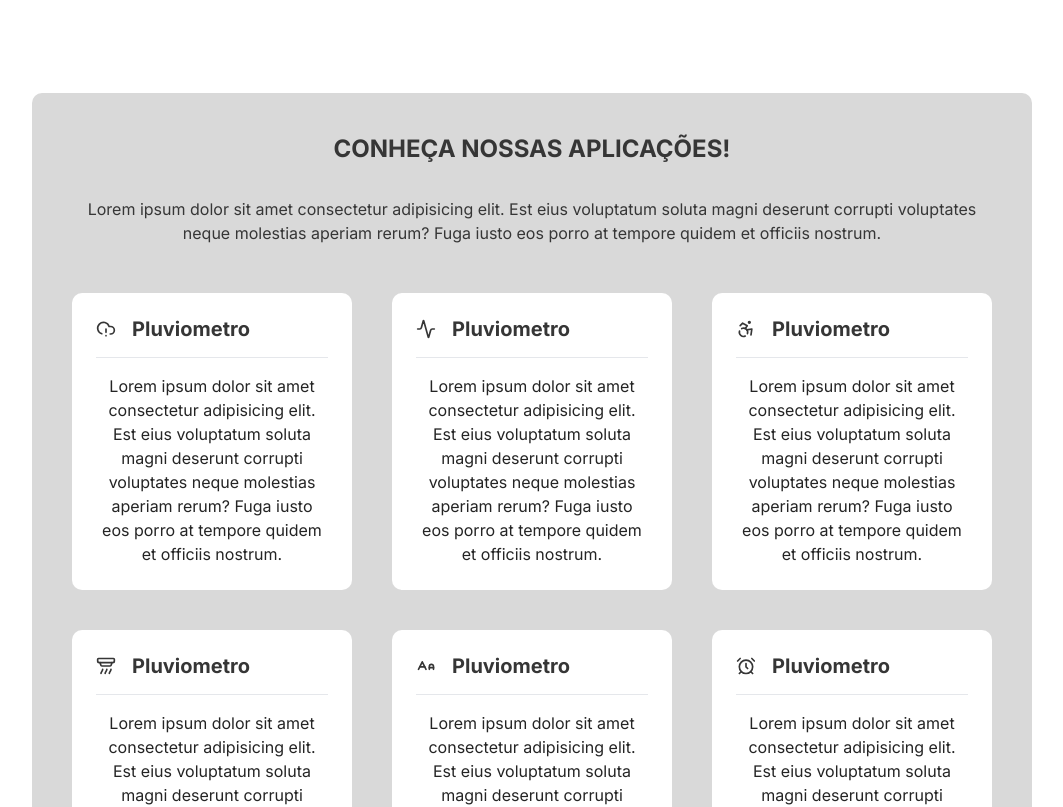
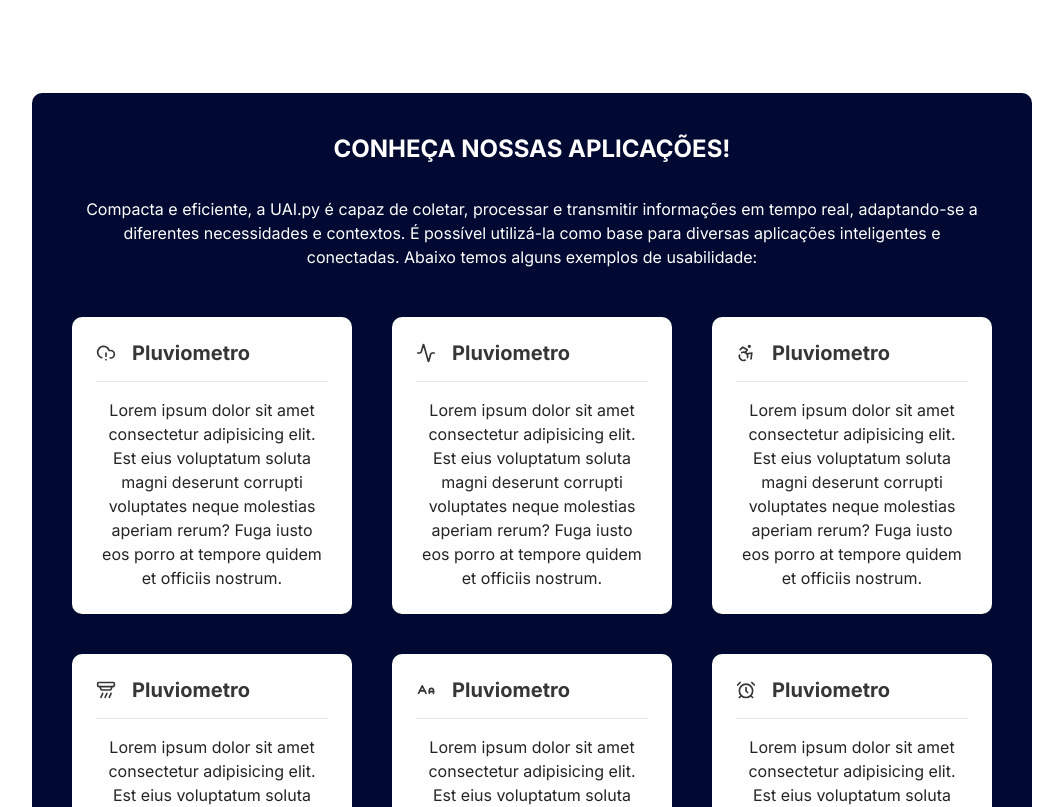
Before and after one commit to uaipy/uaipy-landingPage, a React (Vite) app: page / in a window 1280 px wide. Shown: the part 1720-2527 px from the top of the page, without its empty margins (108-1171 px from the left). Built offline with nearby package versions, Linux system fonts and the light colour scheme.

Commit message:
feat: updating Features section

```diff
--- a/src/components/sections/Features/index.tsx
+++ b/src/components/sections/Features/index.tsx
@@ -65,13 +65,13 @@ export const Features = () => {
 
     return (
       <section className="px-10 my-16 md:px-15 md:my-20 lg:px-20 lg:my-26 xl:px-35">
-          <div className="bg-[#D9D9D9] rounded-lg py-10 container mx-auto max-w-7xl px-4 sm:px-8 lg:px-10">
+          <div className="bg-[#000932] rounded-lg py-10 container mx-auto max-w-7xl px-6 sm:px-8 lg:px-10">
               <div className="max-w-4xl mx-auto text-center">
-                  <h1 className="text-2xl sm:text-4x font-bold text-primary">
+                  <h1 className="text-2xl sm:text-4x font-bold text-[white]">
                       CONHEÇA NOSSAS APLICAÇÕES!
                   </h1>
-                  <p className="text-sm mt-8 text-primary lg:text-base">
-                    Lorem ipsum dolor sit amet consectetur adipisicing elit. Est eius voluptatum soluta magni deserunt corrupti voluptates neque molestias aperiam rerum? Fuga iusto eos porro at tempore quidem et officiis nostrum.
+                  <p className="text-sm mt-8 text-[white] lg:text-base">
+                    Compacta e eficiente, a UAI.py é capaz de coletar, processar e transmitir informações em tempo real, adaptando-se a diferentes necessidades e contextos. É possível utilizá-la como base para diversas aplicações inteligentes e conectadas. Abaixo temos alguns exemplos de usabilidade:
                   </p>
               </div>
 
```
